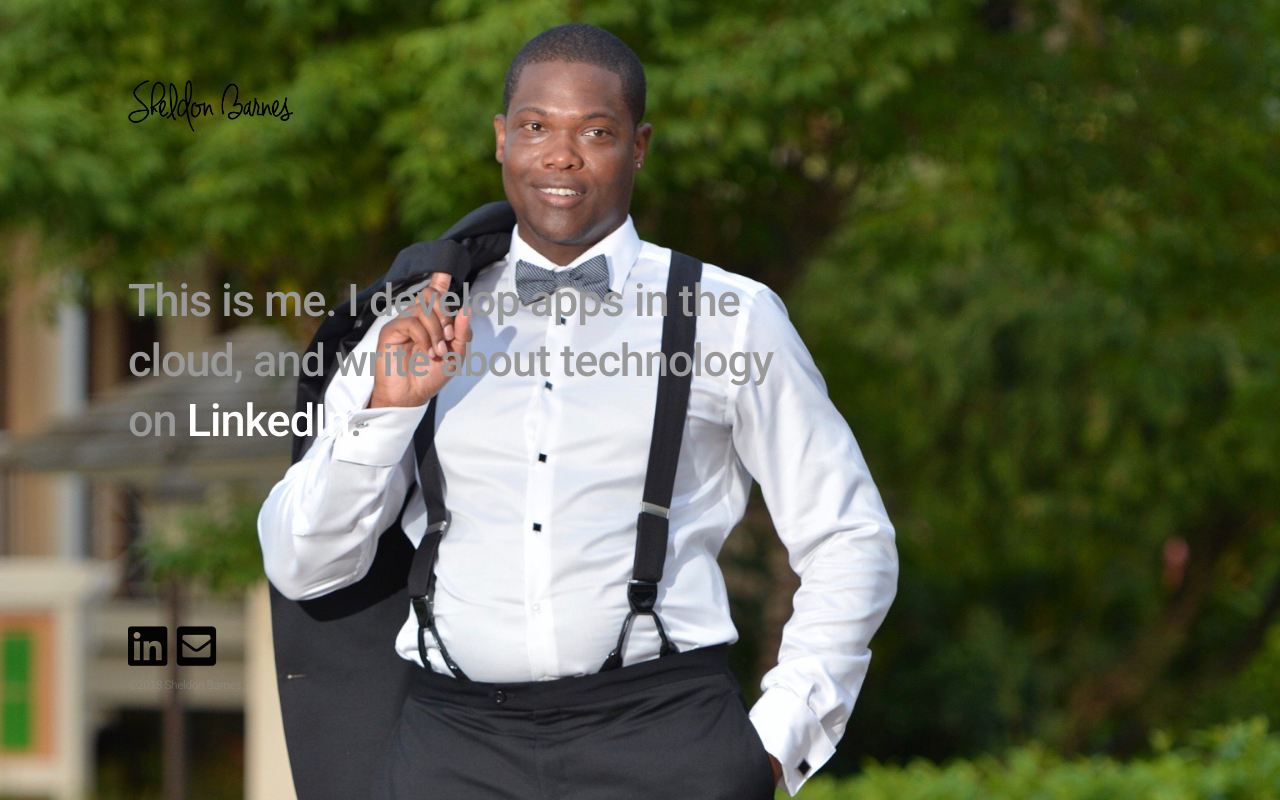
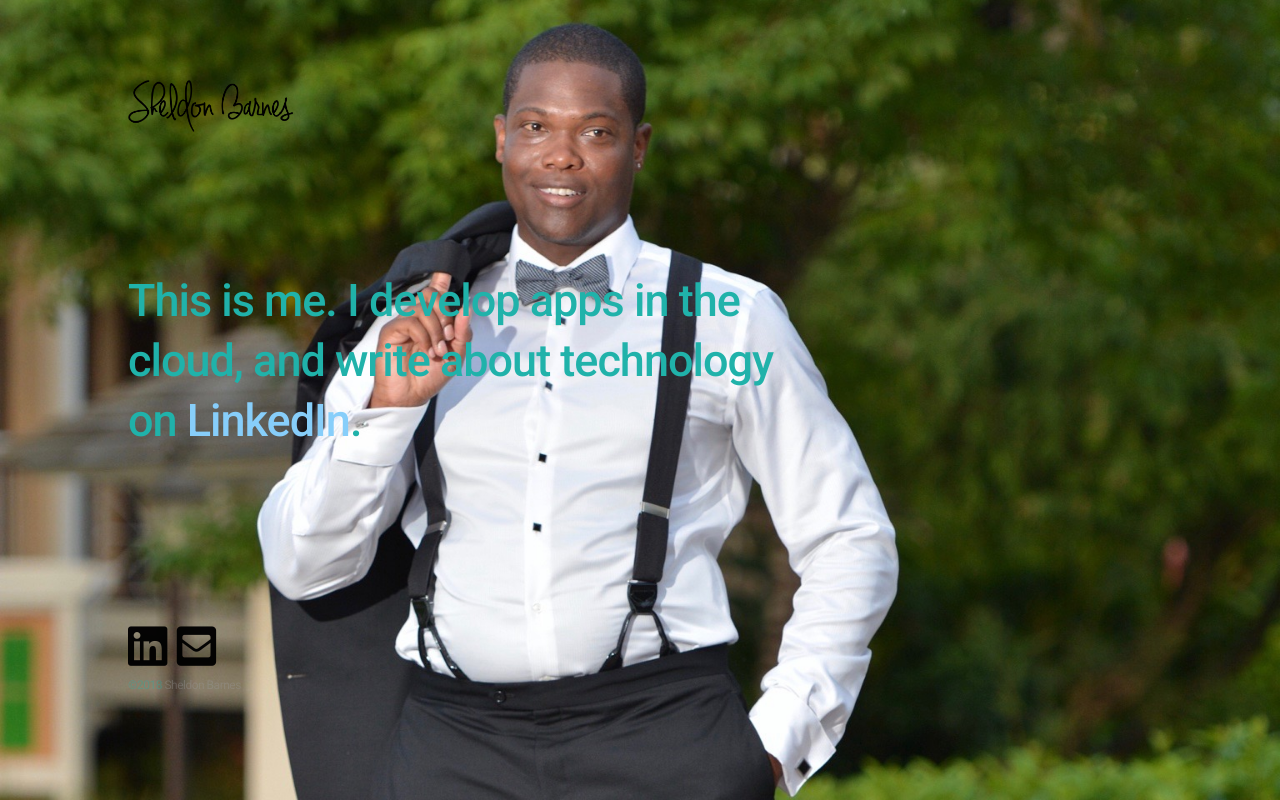
Before and after one commit to sheldonbarnes/sheldonbarnes.com, a plain HTML site: page index.html in a window 1280 px wide. Drawn offline with Linux system fonts and the light colour scheme.

Commit message:
update text color

```diff
--- a/assets/css/me.css
+++ b/assets/css/me.css
@@ -108,13 +108,13 @@ body.page-template-page-fullsingle-me {
   font-size: 45px;
   line-height: 60px;
   letter-spacing: -0.5px;
-  color: #999999;
+  color: blue;
   background-image: url("../../images/961023047.jpg");
   background-position: center center;
   background-size: cover; }
   body.page-template-page-fullsingle-me p {
     margin-bottom: 28px;
-    color: #999999; }
+    color: lightseagreen; }
     @media (max-width: 800px) {
       body.page-template-page-fullsingle-me p {
         font-size: 32px;
@@ -167,7 +167,6 @@ body.page-template-page-fullsingle-me {
     height: auto; }
 
 .bio {
-  color: white;
   -webkit-box-flex: 1;
       -ms-flex: 1 1 auto;
           flex: 1 1 auto;
@@ -188,14 +187,14 @@ body.page-template-page-fullsingle-me {
   @media (max-width: 800px) {
     .bio {
       max-width: none; } }
+  .bio p {
+    color: blue;
+  }
   .bio a {
-    color: white;
+    color: lightskyblue;
     transition: 1s; }
-    .bio p {
-      text-emphasis-color: white;
-    }
     .bio a:hover {
-      color: #FFFFFF;
+      color: black;
       transition: 0.1s; }
 
 .network {
```
